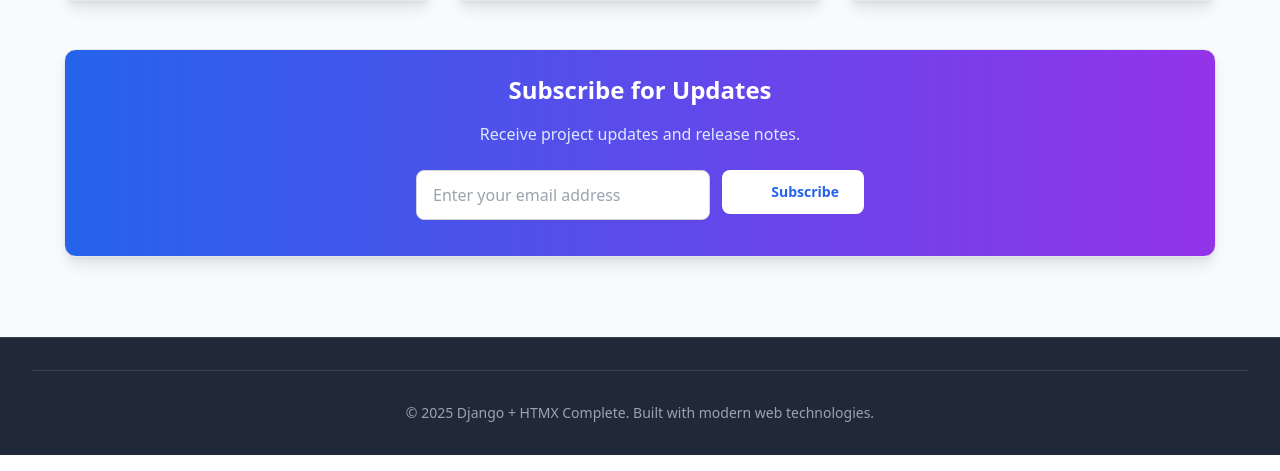
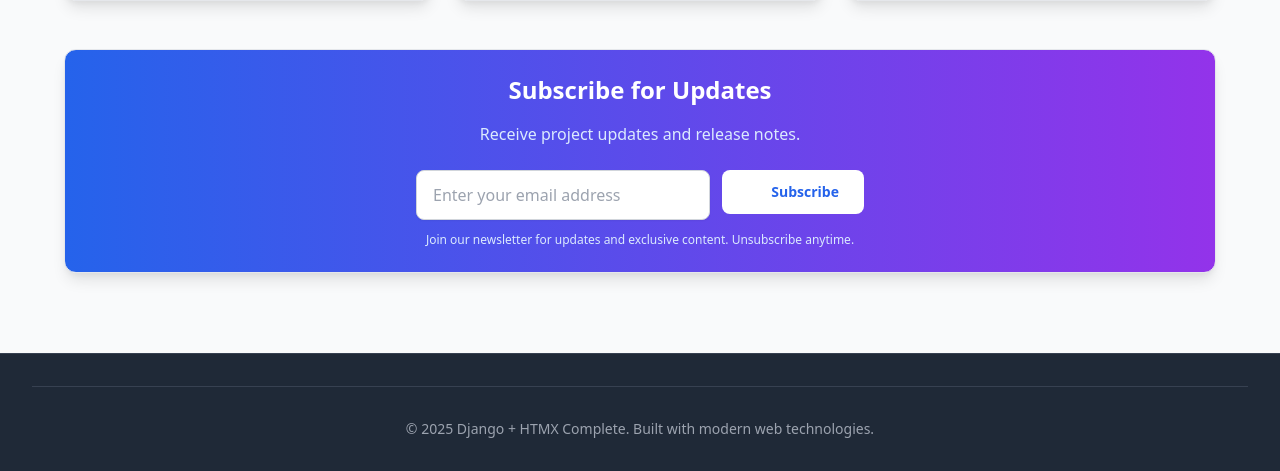
Before and after one commit to ysalha2003/django-htmx-realtime, a Django app: page / in a window 1280 px wide. Shown: the part 386-857 px from the top of the page. Run offline with Django 5.2, Linux system fonts and the light colour scheme; data that the repository does not hold is empty.

Commit message:
Update newsletter_form.html

```diff
--- a/templates/partials/newsletter_form.html
+++ b/templates/partials/newsletter_form.html
@@ -14,8 +14,10 @@
 
         <div class="flex flex-col sm:flex-row gap-3">
             <!-- Email Input -->
-            <div class="flex-1">
+            <div class="flex-1 relative">
                 {{ newsletter_form.email }}
+                <!-- Validation container positioned absolutely -->
+                <div id="newsletter-validation" class="absolute top-full left-0 right-0 mt-1 z-10"></div>
             </div>
 
             <!-- Subscribe Button -->
@@ -31,25 +33,33 @@
             </div>
         </div>
 
-        <!-- Validation Messages -->
-        <div id="newsletter-validation" class="validation-container mt-3 text-center"></div>
-
+        <!-- Form Errors -->
         {% if newsletter_form.email.errors %}
-            <div class="validation-message validation-error mt-3 text-center text-white">
-                <svg fill="currentColor" viewBox="0 0 20 20" class="w-4 h-4 mr-2 flex-shrink-0">
+            <div class="validation-message validation-error mt-3 text-center">
+                <svg fill="currentColor" viewBox="0 0 20 20" class="w-4 h-4 mr-2 flex-shrink-0 text-white">
                     <path fill-rule="evenodd" d="M18 10a8 8 0 11-16 0 8 8 0 0116 0zm-7 4a1 1 0 11-2 0 1 1 0 012 0zm-1-9a1 1 0 00-1 1v4a1 1 0 102 0V6a1 1 0 00-1-1z" clip-rule="evenodd"/>
                 </svg>
-                <span>{{ newsletter_form.email.errors|first }}</span>
+                <span class="text-white">{{ newsletter_form.email.errors|first }}</span>
             </div>
         {% endif %}
+
+        <!-- Help Text -->
+        <div class="text-center mt-3">
+            <p class="text-xs text-blue-100">
+                Join our newsletter for updates and exclusive content. Unsubscribe anytime.
+            </p>
+        </div>
     </form>
 </div>
 
 <script>
-// Enhanced newsletter form interactions
+// Enhanced newsletter form interactions with real-time validation
 document.addEventListener('DOMContentLoaded', function() {
     const form = document.querySelector('#newsletter-section form');
     if (!form) return;
+
+    const emailInput = form.querySelector('input[name="email"]');
+    const validationContainer = document.getElementById('newsletter-validation');
 
     // Add loading state to button on submit
     form.addEventListener('submit', function(e) {
@@ -58,6 +68,19 @@ document.addEventListener('DOMContentLoaded', function() {
             button.classList.add('btn-loading');
             button.disabled = true;
 
+            // Validate email before submitting
+            const email = emailInput.value.trim();
+            if (!email) {
+                e.preventDefault();
+                button.classList.remove('btn-loading');
+                button.disabled = false;
+
+                if (window.toastManager) {
+                    window.toastManager.error('Please enter your email address to subscribe.');
+                }
+                return;
+            }
+
             // Re-enable after timeout as fallback
             setTimeout(() => {
                 button.classList.remove('btn-loading');
@@ -65,5 +88,55 @@ document.addEventListener('DOMContentLoaded', function() {
             }, 10000);
         }
     });
+
+    // Real-time email validation
+    if (emailInput && validationContainer) {
+        let validationTimeout;
+
+        emailInput.addEventListener('input', function() {
+            clearTimeout(validationTimeout);
+            const email = this.value.trim();
+
+            if (!email) {
+                validationContainer.innerHTML = '';
+                return;
+            }
+
+            // Debounced validation
+            validationTimeout = setTimeout(() => {
+                // Basic email format check
+                const emailRegex = /^[^\s@]+@[^\s@]+\.[^\s@]+$/;
+
+                if (!emailRegex.test(email)) {
+                    validationContainer.innerHTML = `
+                        <div class="validation-message validation-error bg-red-50 border border-red-200 text-red-700">
+                            <svg fill="currentColor" viewBox="0 0 20 20" class="w-4 h-4 mr-2 flex-shrink-0">
+                                <path fill-rule="evenodd" d="M18 10a8 8 0 11-16 0 8 8 0 0116 0zm-7 4a1 1 0 11-2 0 1 1 0 012 0zm-1-9a1 1 0 00-1 1v4a1 1 0 102 0V6a1 1 0 00-1-1z" clip-rule="evenodd"/>
+                            </svg>
+                            <span>Please enter a valid email address</span>
+                        </div>
+                    `;
+                } else {
+                    validationContainer.innerHTML = `
+                        <div class="validation-message validation-success bg-green-50 border border-green-200 text-green-700">
+                            <svg fill="currentColor" viewBox="0 0 20 20" class="w-4 h-4 mr-2 flex-shrink-0">
+                                <path fill-rule="evenodd" d="M10 18a8 8 0 100-16 8 8 0 000 16zm3.707-9.293a1 1 0 00-1.414-1.414L9 10.586 7.707 9.293a1 1 0 00-1.414 1.414l2 2a1 1 0 001.414 0l4-4z" clip-rule="evenodd"/>
+                            </svg>
+                            <span>Email format looks good!</span>
+                        </div>
+                    `;
+                }
+            }, 500);
+        });
+
+        // Clear validation on focus
+        emailInput.addEventListener('focus', function() {
+            this.closest('.form-group')?.classList.add('focused');
+        });
+
+        emailInput.addEventListener('blur', function() {
+            this.closest('.form-group')?.classList.remove('focused');
+        });
+    }
 });
 </script>
```
